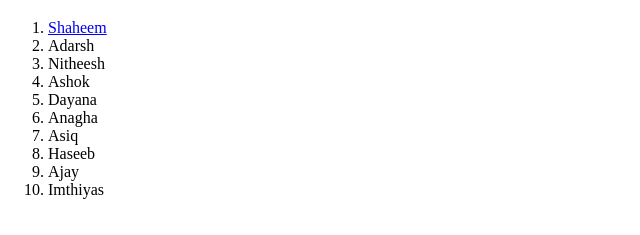
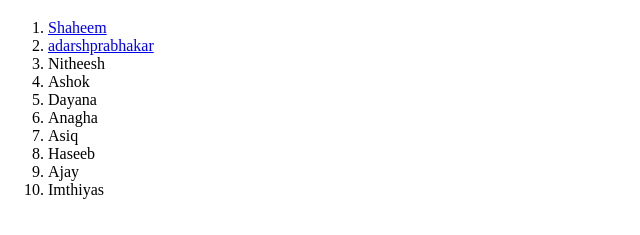
Before and after one commit to adarshprabhakar/FirstCollaboration, a plain HTML site: page index.html in a window 1280 px wide. Shown: the part 87-322 px from the top of the page, without its empty margins (0-640 px from the left). Drawn offline with Linux system fonts and the light colour scheme.

Commit message:
commit by nitheesh

```diff
--- a/index.html
+++ b/index.html
@@ -10,7 +10,7 @@
     <h1>Hello World</h1>
     <ol type="1">
       <li><a href="https://github.com/shaheemMPM/" target="_blank">Shaheem</a></li>
-      <li>Adarsh</li>
+      <li><a href="https://github.com/adarshprabhakar" target="_blank">adarshprabhakar</a></li>
       <li>Nitheesh</li>
       <li>Ashok</li>
       <li>Dayana</li>
```
